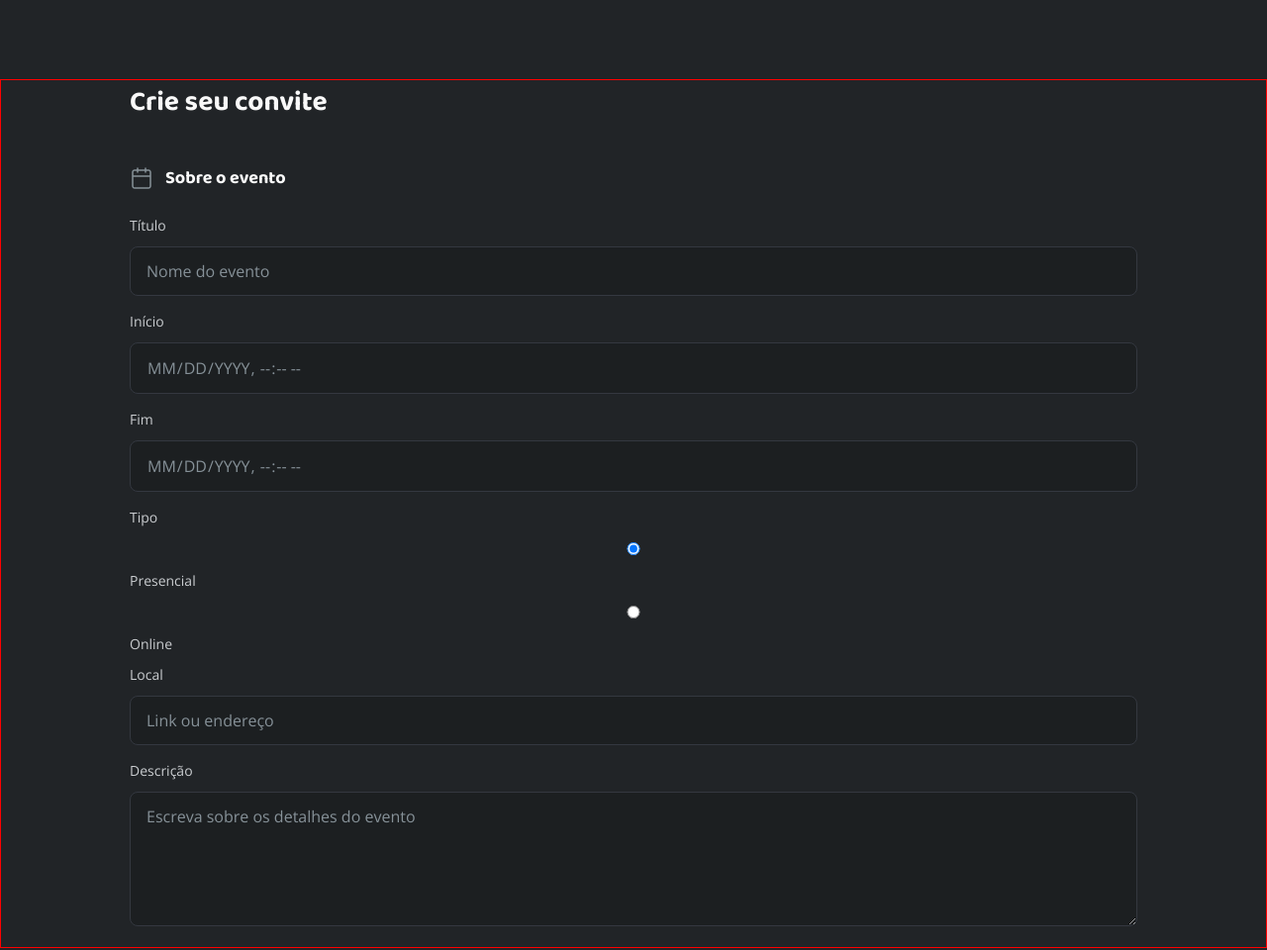
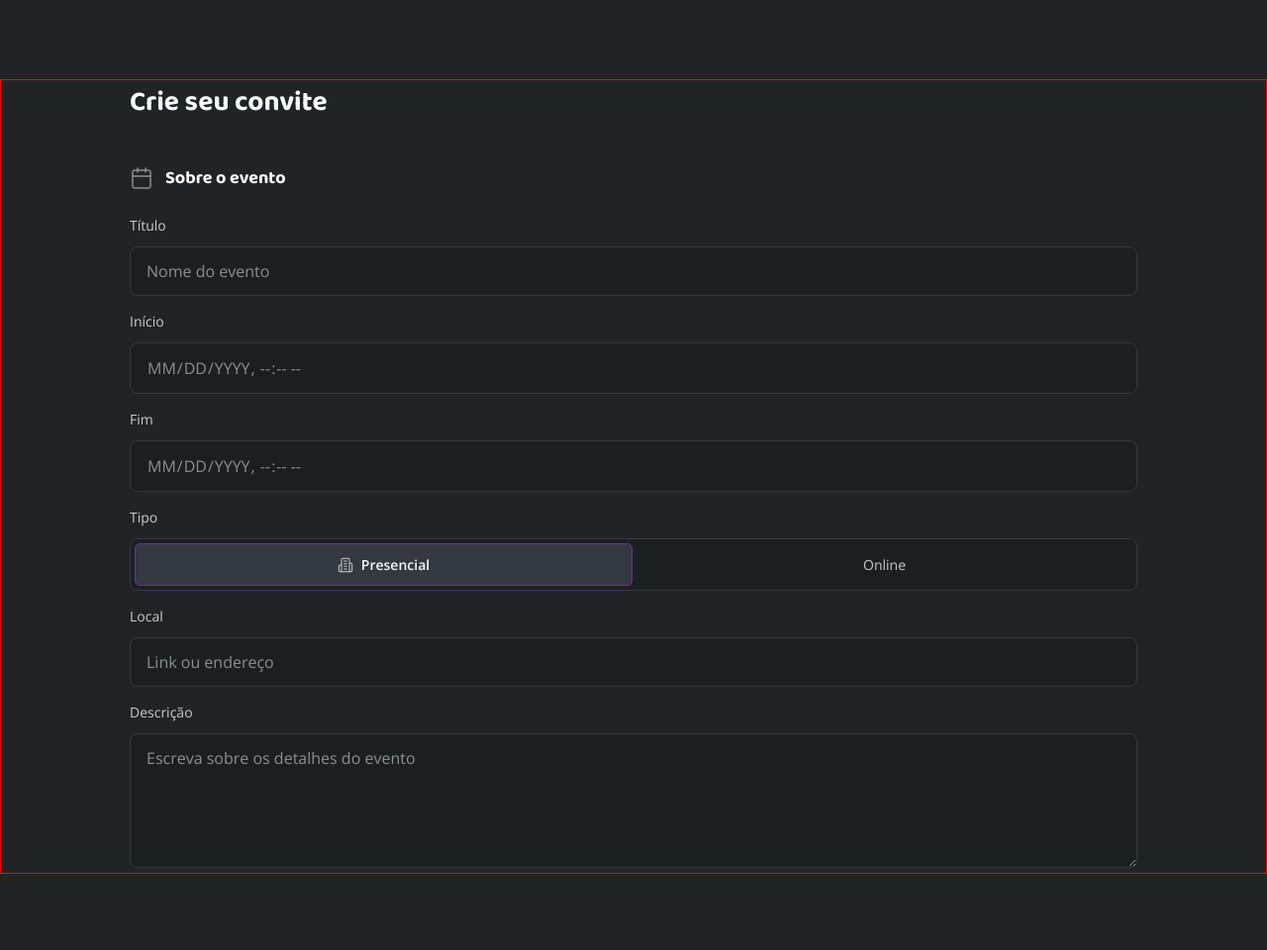
Before and after one commit to Famoliveira/desafio-formulario-de-convite, a plain HTML site: page index.html in a window 1280 px wide. Shown: the whole page at 99% size. Drawn offline with nearby package versions, Linux system fonts and the light colour scheme.

Commit message:
input radio

```diff
--- a/styles/global.css
+++ b/styles/global.css
@@ -94,6 +94,7 @@ body {
 .landing-page {
   padding-block: 80px;
   padding-inline: 130px;
+  margin-bottom: 48px;
   border: 1px solid red;
 }
 
@@ -115,7 +116,9 @@ h2 {
 }
 
 textarea {
-  height: 136px;
+  min-height: 136px;
+  max-width: 100%;
+  min-width: 272px;
 }
 
 input[type="datetime-local"] {
@@ -128,13 +131,14 @@ input[type="datetime-local"] {
 }
 
 input,
-textarea {
+textarea,
+.segmented-control {
   width: 100%;
   border: 1px solid var(--input-stroke);
   border-radius: 0.5rem;
   background-color: var(--input-base);
   font: inherit;
-  margin-bottom: 1rem;
+  color: var(--text-body);
 
   padding-inline: 1rem;
   padding-block: 0.8125rem;
@@ -150,3 +154,21 @@ label {
   margin-bottom: 0.75rem;
   font: var(--font-body-sm);
 }
+
+input, label, textarea, .segmented-control {
+  transition: all 0.25s ease-in-out;
+}
+
+.input-wrapper:hover,
+.input-wrapper:focus-within {
+
+  transition: all 0.5s ease-in-out;
+  scale: 1.015;
+  & input, textarea, .segmented-control {
+    box-shadow: 0 0 0.5rem var(--input-stroke);
+  }
+}
+
+.input-wrapper + .input-wrapper {
+  margin-top: 1rem;
+}
--- a/styles/index.css
+++ b/styles/index.css
@@ -1,3 +1,3 @@
 @import url(global.css);
 @import url(utilities.css);
-@import url(sections.css);
+@import url(segment.css);
--- /dev/null
+++ b/styles/segment.css
@@ -0,0 +1,46 @@
+.segmented-control input[type="radio"] {
+  display: none;
+}
+
+.segmented-control {
+  display: flex;
+  padding: 4px;
+  gap: 4px;
+}
+
+.segmented-control > label {
+  margin-bottom: 0;
+  border-radius: 5px;
+  padding: 12px;
+  display: flex; /* Corrigido */
+  align-items: center;
+  justify-content: center;
+  flex: 1;
+  text-align: center;
+  font-size: var(--fs-body-sm);
+  font-weight: var(--fw-regular);
+  color: var(--text-body);
+}
+
+.segmented-control input[type="radio"]:checked + label {
+  background-color: var(--input-stroke);
+  color: var(--text-heading);
+  font-weight: var(--fw-semibold);
+}
+
+#presencial + label {
+  gap: 0;
+  border: 1px solid rebeccapurple;
+  display: flex;
+  flex-direction: row;
+  align-items: center;
+  justify-content: center;
+  padding: 12px;
+  line-height: 0;
+}
+
+#presencial + label::before {
+  content: url(../assets/icons/building-2.svg);
+  display: inline-block;
+  margin-right: 0.5rem;
+}
```
Also changed, not shown: assets/icons/building-2-checked.svg, assets/icons/video-checked.svg (added), assets/icons/video.svg.
